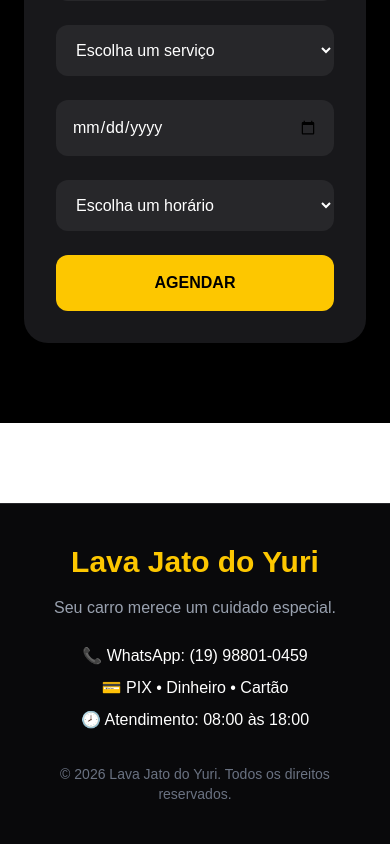
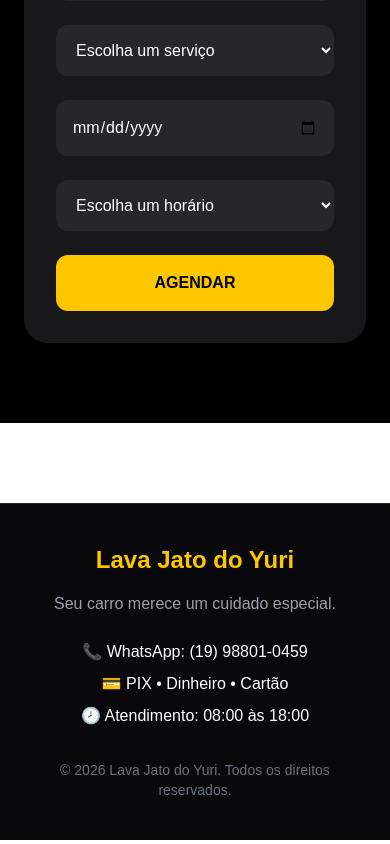
Before and after one commit to yurisilva7777/lava-jato-do-yuri, a Next.js app: page / in a window 390 px wide. Shown: the part 2155-2999 px from the top of the page. Built offline with nearby package versions, Linux system fonts and the light colour scheme.

Commit message:
Corrige link do contato

```diff
--- a/components/Footer.tsx
+++ b/components/Footer.tsx
@@ -2,7 +2,7 @@
   return (
     <footer className="bg-zinc-950 text-white py-10 mt-20 border-t border-zinc-800">
       <div className="max-w-6xl mx-auto px-6 text-center">
-        <h2 className="text-3xl font-bold text-yellow-400">
+        <h2 className="text-2xl md:text-3xl font-bold text-yellow-400">
           Lava Jato do Yuri
         </h2>
 
```
